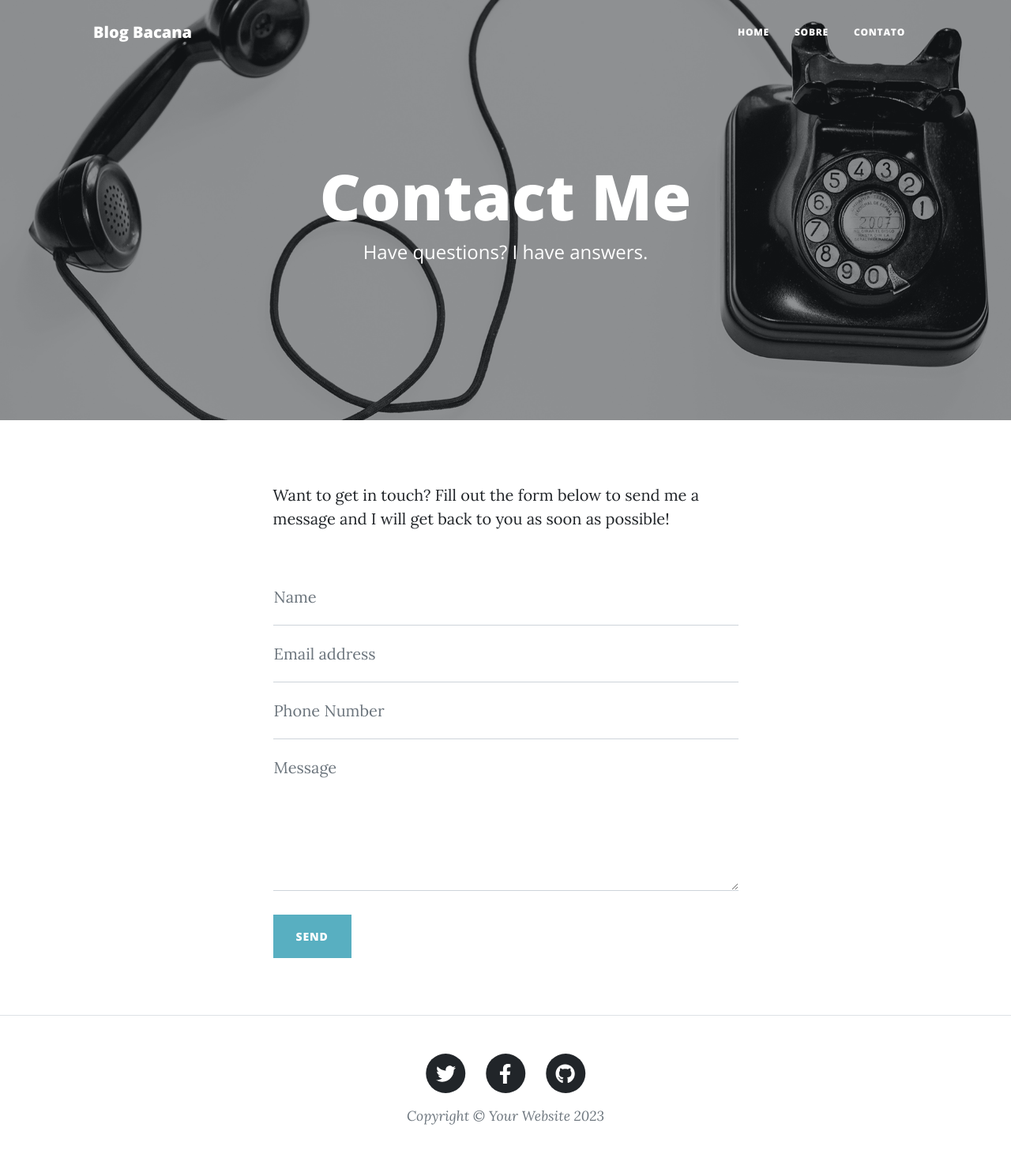
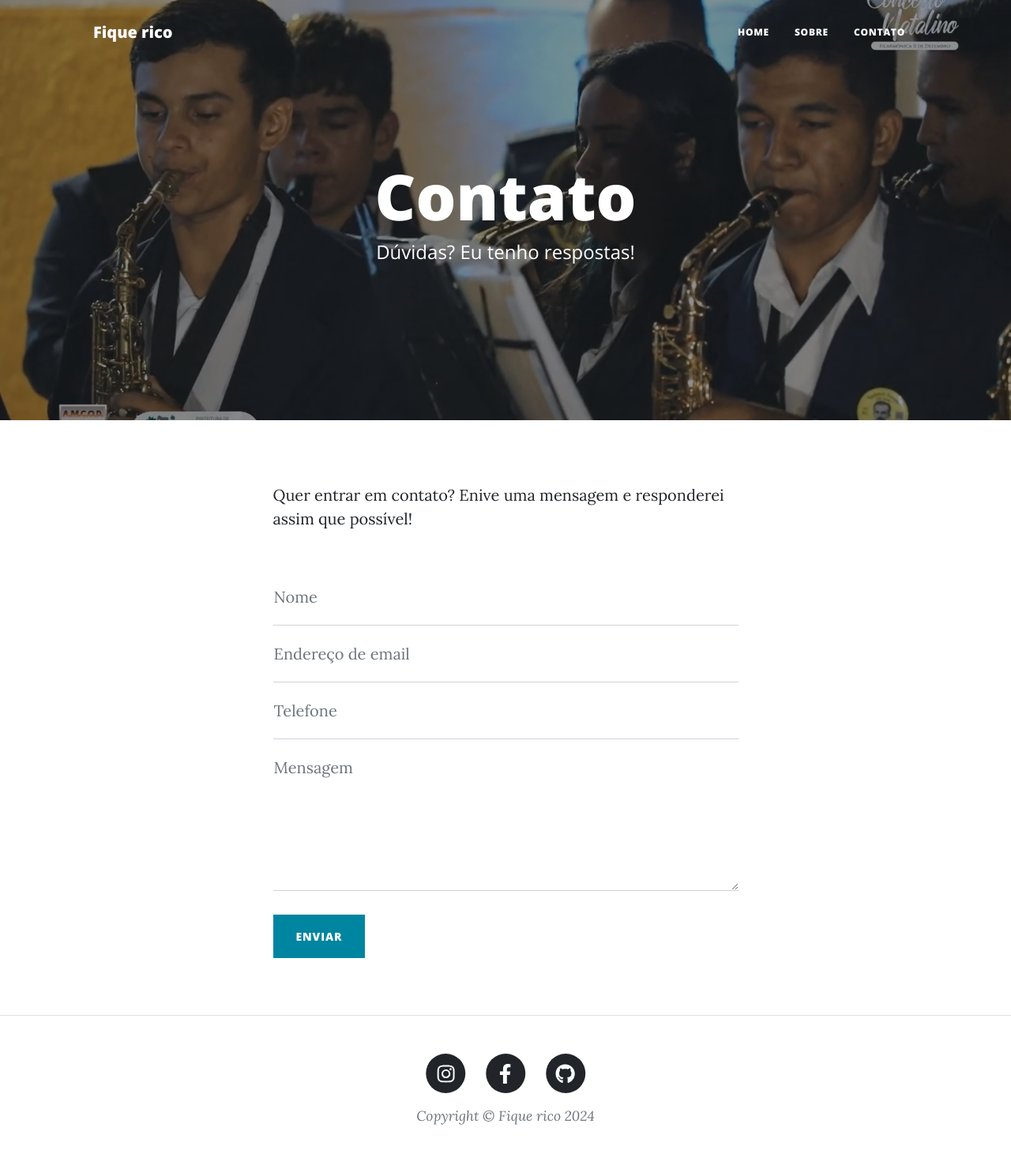
Before and after one commit to jm-bass/blog-novo, a Django app: page /contato/ in a window 1280 px wide. Shown: the whole page at 79% size. Run offline with Django 5.2, Linux system fonts and the light colour scheme; data comes from the database, SQL or seed files in the repository; both versions use the stored data as it was after the commit; some libraries are stand-ins or nearby versions.

Commit message:
Formulário

```diff
--- a/blog/admin.py
+++ b/blog/admin.py
@@ -1,5 +1,7 @@
 from django.contrib import admin
 
-from .models import Post
+from .models import Post, Blog, Mensagem
 
 admin.site.register(Post)
+admin.site.register(Blog)
+admin.site.register(Mensagem)
--- a/blog/models.py
+++ b/blog/models.py
@@ -12,3 +12,26 @@ class Post(models.Model):
 
     def __str__(self):
         return self.titulo
+
+class Blog(models.Model):
+    nome = models.CharField(max_length=100)
+    subnome = models.CharField(max_length=100, blank=True)
+    descricao = models.TextField(max_length=2000)
+    capa = models.ImageField()
+    instagram = models.URLField()
+    facebook = models.URLField()
+    github = models.URLField()
+    autores = models.ManyToManyField(User)
+
+    def __str__(self):
+        return self.nome
+
+class Mensagem(models.Model):
+    nome = models.CharField(max_length=100)
+    email = models.EmailField()
+    telefone = models.CharField(max_length=12)
+    mensagem = models.TextField(max_length=1000)
+    lida = models.BooleanField(default=False)
+
+    def __str__(self):
+        return f"{self.nome} - {self.email}"
--- a/blog/templates/base.html
+++ b/blog/templates/base.html
@@ -7,7 +7,11 @@
         <meta name="viewport" content="width=device-width, initial-scale=1, shrink-to-fit=no" />
         <meta name="description" content="" />
         <meta name="author" content="" />
-        <title>Clean Blog - Start Bootstrap Theme</title>
+        <title>
+        {% block title %}
+        {{ blog.nome }}
+        {% endblock title %}
+        </title>
         <link rel="icon" type="image/x-icon" href="{% static 'assets/favicon.ico' %}" />
         <!-- Font Awesome icons (free version)-->
         <script src="https://use.fontawesome.com/releases/v6.3.0/js/all.js" crossorigin="anonymous"></script>
@@ -21,7 +25,7 @@
         <!-- Navigation-->
         <nav class="navbar navbar-expand-lg navbar-light" id="mainNav">
             <div class="container px-4 px-lg-5">
-                <a class="navbar-brand" href=" {% url 'index' %}">Blog Bacana</a>
+                <a class="navbar-brand" href=" {% url 'index' %}">{{ blog.nome }}</a>
                 <button class="navbar-toggler" type="button" data-bs-toggle="collapse" data-bs-target="#navbarResponsive" aria-controls="navbarResponsive" aria-expanded="false" aria-label="Toggle navigation">
                     Menu
                     <i class="fas fa-bars"></i>
@@ -38,13 +42,15 @@
         <!-- Page Header-->
 
         {% block header %}
-            <header class="masthead" style="background-image: url({% static 'assets/img/home-bg.jpg' %})">
+            <header class="masthead" style="background-image: url({{ blog.capa.url }})">
                 <div class="container position-relative px-4 px-lg-5">
                     <div class="row gx-4 gx-lg-5 justify-content-center">
                         <div class="col-md-10 col-lg-8 col-xl-7">
                             <div class="site-heading">
-                                <h1>Clean Blog</h1>
-                                <span class="subheading">A Blog Theme by Start Bootstrap</span>
+                                <h1>{{ blog.nome }}</h1>
+                                {% if blog.subnome %}
+                                <span class="subheading">{{ blog.subnome }}</span>
+                                {% endif %}
                             </div>
                         </div>
                     </div>
@@ -64,15 +70,15 @@
                     <div class="col-md-10 col-lg-8 col-xl-7">
                         <ul class="list-inline text-center">
                             <li class="list-inline-item">
-                                <a href="#!">
+                                <a href="{{ blog.instagram }}">
                                     <span class="fa-stack fa-lg">
                                         <i class="fas fa-circle fa-stack-2x"></i>
-                                        <i class="fab fa-twitter fa-stack-1x fa-inverse"></i>
+                                        <i class="fab fa-instagram fa-stack-1x fa-inverse"></i>
                                     </span>
                                 </a>
                             </li>
                             <li class="list-inline-item">
-                                <a href="#!">
+                                <a href="{{ blog.facebook }}">
                                     <span class="fa-stack fa-lg">
                                         <i class="fas fa-circle fa-stack-2x"></i>
                                         <i class="fab fa-facebook-f fa-stack-1x fa-inverse"></i>
@@ -80,7 +86,7 @@
                                 </a>
                             </li>
                             <li class="list-inline-item">
-                                <a href="#!">
+                                <a href="{{ blog.github }}">
                                     <span class="fa-stack fa-lg">
                                         <i class="fas fa-circle fa-stack-2x"></i>
                                         <i class="fab fa-github fa-stack-1x fa-inverse"></i>
@@ -88,7 +94,7 @@
                                 </a>
                             </li>
                         </ul>
-                        <div class="small text-center text-muted fst-italic">Copyright &copy; Your Website 2023</div>
+                        <div class="small text-center text-muted fst-italic">Copyright &copy; {{ blog.nome }} {% now 'Y' %}</div>
                     </div>
                 </div>
             </div>
--- a/blog/templates/contato.html
+++ b/blog/templates/contato.html
@@ -4,13 +4,13 @@
 
 {% block header %}
 <!-- Page Header-->
-<header class="masthead" style="background-image: url('assets/img/contact-bg.jpg')">
+<header class="masthead" style="background-image: url({{ blog.capa.url }})">
     <div class="container position-relative px-4 px-lg-5">
         <div class="row gx-4 gx-lg-5 justify-content-center">
             <div class="col-md-10 col-lg-8 col-xl-7">
                 <div class="page-heading">
-                    <h1>Contact Me</h1>
-                    <span class="subheading">Have questions? I have answers.</span>
+                    <h1>Contato</h1>
+                    <span class="subheading">Dúvidas? Eu tenho respostas!</span>
                 </div>
             </div>
         </div>
@@ -25,7 +25,7 @@
     <div class="container px-4 px-lg-5">
         <div class="row gx-4 gx-lg-5 justify-content-center">
             <div class="col-md-10 col-lg-8 col-xl-7">
-                <p>Want to get in touch? Fill out the form below to send me a message and I will get back to you as soon as possible!</p>
+                <p>Quer entrar em contato? Enive uma mensagem e responderei assim que possível!</p>
                 <div class="my-5">
                     <!-- * * * * * * * * * * * * * * *-->
                     <!-- * * SB Forms Contact Form * *-->
@@ -34,27 +34,28 @@
                     <!-- To make this form functional, sign up at-->
                     <!-- https://startbootstrap.com/solution/contact-forms-->
                     <!-- to get an API token!-->
-                    <form id="contactForm" data-sb-form-api-token="API_TOKEN">
+                    <form id="contactForm" method="POST">
+                        {% csrf_token %}
                         <div class="form-floating">
-                            <input class="form-control" id="name" type="text" placeholder="Enter your name..." data-sb-validations="required" />
-                            <label for="name">Name</label>
-                            <div class="invalid-feedback" data-sb-feedback="name:required">A name is required.</div>
+                            <input class="form-control" id="name" name="nome" type="text" placeholder="Digite seu nome..." data-sb-validations="required" />
+                            <label for="name">Nome</label>
+                            <div class="invalid-feedback">A name is required.</div>
                         </div>
                         <div class="form-floating">
-                            <input class="form-control" id="email" type="email" placeholder="Enter your email..." data-sb-validations="required,email" />
-                            <label for="email">Email address</label>
-                            <div class="invalid-feedback" data-sb-feedback="email:required">An email is required.</div>
-                            <div class="invalid-feedback" data-sb-feedback="email:email">Email is not valid.</div>
+                            <input class="form-control" id="email" name="email" type="email" placeholder="Digite seu email..." data-sb-validations="required,email" />
+                            <label for="email">Endereço de email</label>
+                            <div class="invalid-feedback" >An email is required.</div>
+                            <div class="invalid-feedback" >Email is not valid.</div>
                         </div>
                         <div class="form-floating">
-                            <input class="form-control" id="phone" type="tel" placeholder="Enter your phone number..." data-sb-validations="required" />
-                            <label for="phone">Phone Number</label>
-                            <div class="invalid-feedback" data-sb-feedback="phone:required">A phone number is required.</div>
+                            <input class="form-control" id="phone" name="telefone" type="tel" placeholder="Digite seu telefone..." data-sb-validations="required" />
+                            <label for="phone">Telefone</label>
+                            <div class="invalid-feedback" >A phone number is required.</div>
                         </div>
                         <div class="form-floating">
-                            <textarea class="form-control" id="message" placeholder="Enter your message here..." style="height: 12rem" data-sb-validations="required"></textarea>
-                            <label for="message">Message</label>
-                            <div class="invalid-feedback" data-sb-feedback="message:required">A message is required.</div>
+                            <textarea class="form-control" id="message" name="mensagem" placeholder="Digite sua mensagem aqui..." style="height: 12rem" data-sb-validations="required"></textarea>
+                            <label for="message">Mensagem</label>
+                            <div class="invalid-feedback" >A message is required.</div>
                         </div>
                         <br />
                         <!-- Submit success message-->
@@ -75,7 +76,7 @@
                         <!-- an error submitting the form-->
                         <div class="d-none" id="submitErrorMessage"><div class="text-center text-danger mb-3">Error sending message!</div></div>
                         <!-- Submit Button-->
-                        <button class="btn btn-primary text-uppercase disabled" id="submitButton" type="submit">Send</button>
+                        <button class="btn btn-primary text-uppercase" id="submitButton" type="submit">Enviar</button>
                     </form>
                 </div>
             </div>
--- a/blog/views.py
+++ b/blog/views.py
@@ -1,20 +1,46 @@
 from django.shortcuts import render
-from .models import Post
+from .models import Post, Blog, Mensagem
 
 def index(request):
     context = {
         "posts" : Post.objects.all(),
+        "blog" : Blog.objects.first(),
     }
     return render(request, "index.html", context)
 
 def post(request, post_id):
     context = {
         "post" : Post.objects.get(pk=post_id),
+        "blog" : Blog.objects.first(),
+
     }
     return render(request, "post.html", context)
 
 def sobre(request):
-    return render(request, "sobre.html")
+    context = {
+        "blog" : Blog.objects.first(),
+    }
+    return render(request, "sobre.html", context)
 
 def contato(request):
-    return render(request, "contato.html")
+    context = {
+            "blog" : Blog.objects.first(),
+    }
+
+    if request.method == "POST":
+        print(request.POST['nome'])
+        print(request.POST['email'])
+        print(request.POST['telefone'])
+        print(request.POST['mensagem'])
+
+        mensagem = Mensagem(nome=request.POST['nome'],
+                            email = request.POST['email'],
+                            telefone = request.POST['telefone'],
+                            mensagem = request.POST['mensagem']
+                            )
+        mensagem.save()
+
+        return render(request, "contato.html", context)
+
+    else:
+        return render(request, "contato.html", context)
```
Also changed, not shown: blog/templates/post.html (+5 -22 lines), blog/templates/sobre.html (+6 -6 lines), blog/migrations/0004_blog.py (added), blog/migrations/0005_rename_logo_blog_capa.py (added), blog/migrations/0006_blog_subnome.py (added), blog/migrations/0007_mensagem.py (added), blog/migrations/0008_mensagem_lida.py (added), db.sqlite3, media/foto_2_sopro.png (added), media/foto_3_sorpo.png (added).
